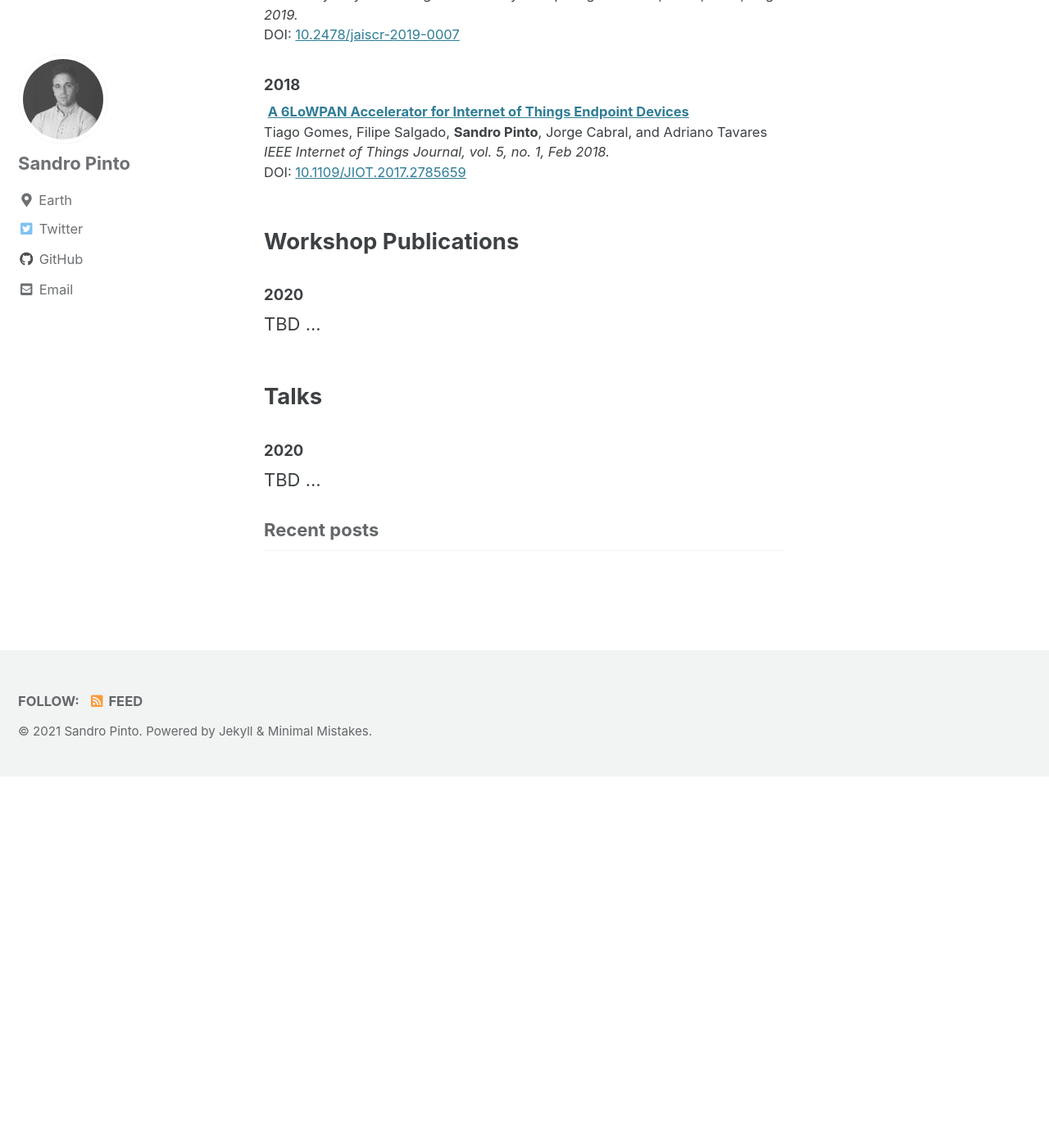
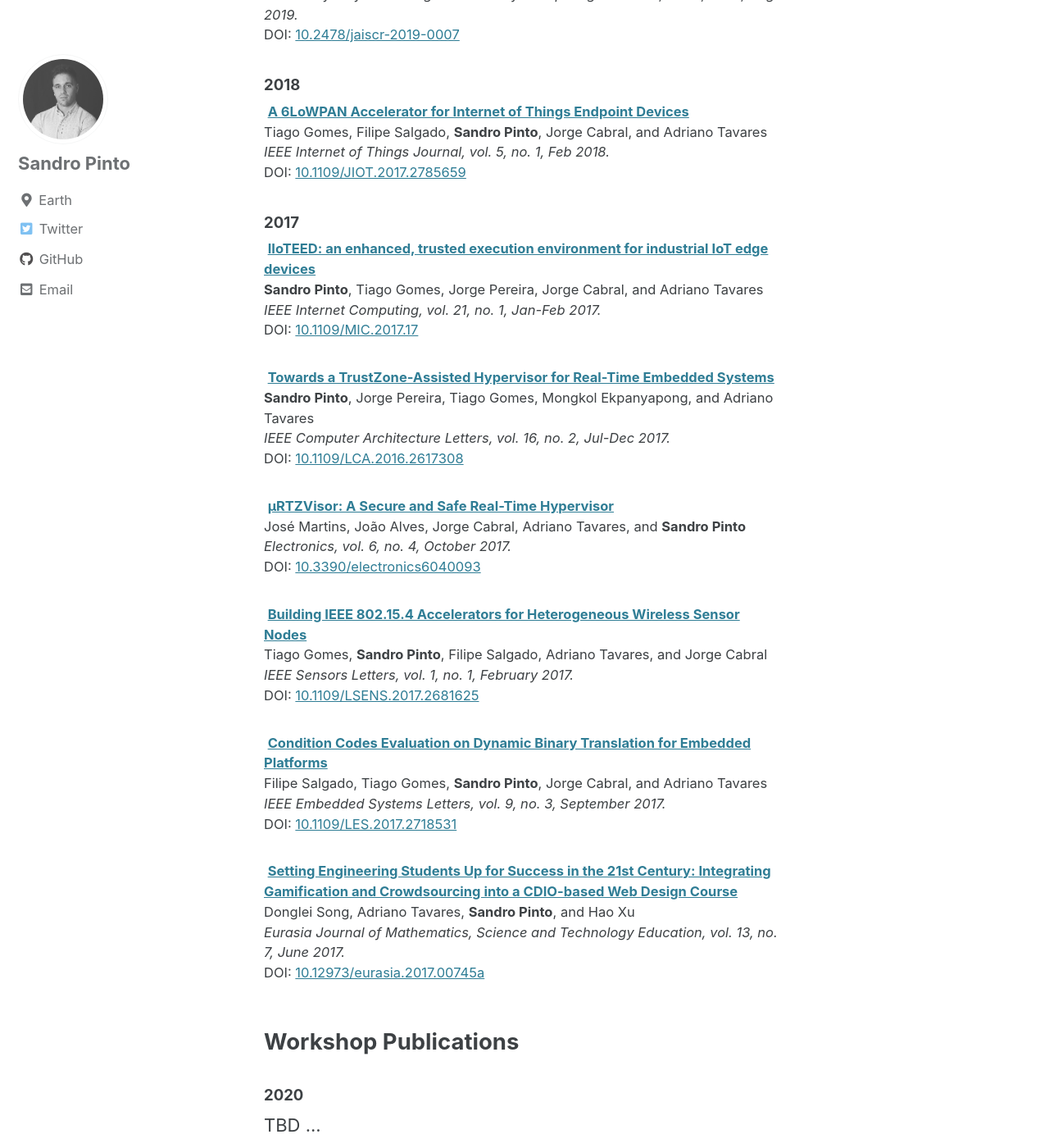
Before and after one commit to sandro2pinto/sandro2pinto.github.io, a Jekyll site: the page built from index.html, in a window 1280 px wide and 1400 px high, scrolled down 7390 px. Shown: the whole window at 82% size. Built offline with Jekyll 4.4.1, drawn with Linux system fonts in a browser that asks for light colours; cached includes are drawn as plain includes; the list of posts is cut into pages by our own code; before the commit the page ends 8337 px from its top, so only the background shows below that.

Commit message:
Add journal publications 2017

```diff
--- a/index.html
+++ b/index.html
@@ -440,6 +440,62 @@
 </div></td></small></tr>
 
 
+<small><h3 id="2017">2017</h3></small>
+
+<tr><small><td></td><td><div> <i class="fab fa-file-pdf-o"></i>
+    <b> <a class="pub-title" href="files/ieeeic2017-iioteed.pdf">IIoTEED: an enhanced, trusted
+        execution environment for industrial IoT edge devices</a> </b>
+    <br /> <b>Sandro Pinto</b>, Tiago Gomes, Jorge Pereira, Jorge Cabral, and Adriano Tavares
+    <br /> <em>IEEE Internet Computing, vol. 21, no. 1, Jan-Feb 2017.</em>
+    <br /> DOI: <a href="https://doi.org/10.1109/MIC.2017.17">10.1109/MIC.2017.17</a>
+</div></td></small></tr>
+
+<br/>
+<tr><small><td></td><td><div> <i class="fab fa-file-pdf-o"></i>
+    <b> <a class="pub-title" href="files/ieeecal2017-tz.pdf">Towards a TrustZone-Assisted
+        Hypervisor for Real-Time Embedded Systems</a> </b>
+    <br /> <b>Sandro Pinto</b>, Jorge Pereira, Tiago Gomes, Mongkol Ekpanyapong, and Adriano Tavares
+    <br /> <em>IEEE Computer Architecture Letters, vol. 16, no. 2, Jul-Dec 2017.</em>
+    <br /> DOI: <a href="https://doi.org/10.1109/LCA.2016.2617308">10.1109/LCA.2016.2617308</a>
+</div></td></small></tr>
+
+<br/>
+<tr><small><td></td><td><div> <i class="fab fa-file-pdf-o"></i>
+    <b> <a class="pub-title" href="files/electronics2017-urtzvisor.pdf">μRTZVisor: A Secure
+        and Safe Real-Time Hypervisor</a> </b>
+    <br /> José Martins, João Alves, Jorge Cabral, Adriano Tavares, and <b>Sandro Pinto</b>
+    <br /> <em>Electronics, vol. 6, no. 4, October 2017.</em>
+    <br /> DOI: <a href="https://doi.org/10.3390/electronics6040093">10.3390/electronics6040093</a>
+</div></td></small></tr>
+
+<br/>
+<tr><small><td></td><td><div> <i class="fab fa-file-pdf-o"></i>
+    <b> <a class="pub-title" href="files/">Building IEEE 802.15.4
+        Accelerators for Heterogeneous Wireless Sensor Nodes</a> </b>
+    <br /> Tiago Gomes, <b>Sandro Pinto</b>, Filipe Salgado, Adriano Tavares, and Jorge Cabral
+    <br /> <em>IEEE Sensors Letters, vol. 1, no. 1, February 2017.</em>
+    <br /> DOI: <a href="https://doi.org/10.1109/LSENS.2017.2681625">10.1109/LSENS.2017.2681625</a>
+</div></td></small></tr>
+
+<br/>
+<tr><small><td></td><td><div> <i class="fab fa-file-pdf-o"></i>
+    <b> <a class="pub-title" href="files/">Condition Codes Evaluation
+        on Dynamic Binary Translation for Embedded Platforms</a> </b>
+    <br /> Filipe Salgado, Tiago Gomes, <b>Sandro Pinto</b>, Jorge Cabral, and Adriano Tavares
+    <br /> <em>IEEE Embedded Systems Letters, vol. 9, no. 3, September 2017.</em>
+    <br /> DOI: <a href="https://doi.org/10.1109/LES.2017.2718531">10.1109/LES.2017.2718531</a>
+</div></td></small></tr>
+
+<br/>
+<tr><small><td></td><td><div> <i class="fab fa-file-pdf-o"></i>
+    <b> <a class="pub-title" href="files/eurasia2017-cdio.pdf">Setting Engineering Students Up for
+        Success in the 21st Century: Integrating Gamification and Crowdsourcing
+        into a CDIO-based Web Design Course</a> </b>
+    <br /> Donglei Song, Adriano Tavares, <b>Sandro Pinto</b>, and Hao Xu
+    <br /> <em>Eurasia Journal of Mathematics, Science and Technology Education, vol. 13, no. 7, June 2017.</em>
+    <br /> DOI: <a href="https://doi.org/10.12973/eurasia.2017.00745a">10.12973/eurasia.2017.00745a</a>
+</div></td></small></tr>
+
 
 <h2 id="workshop-pub">Workshop Publications</h2>
 
```
Also changed, not shown: 4 other files.
